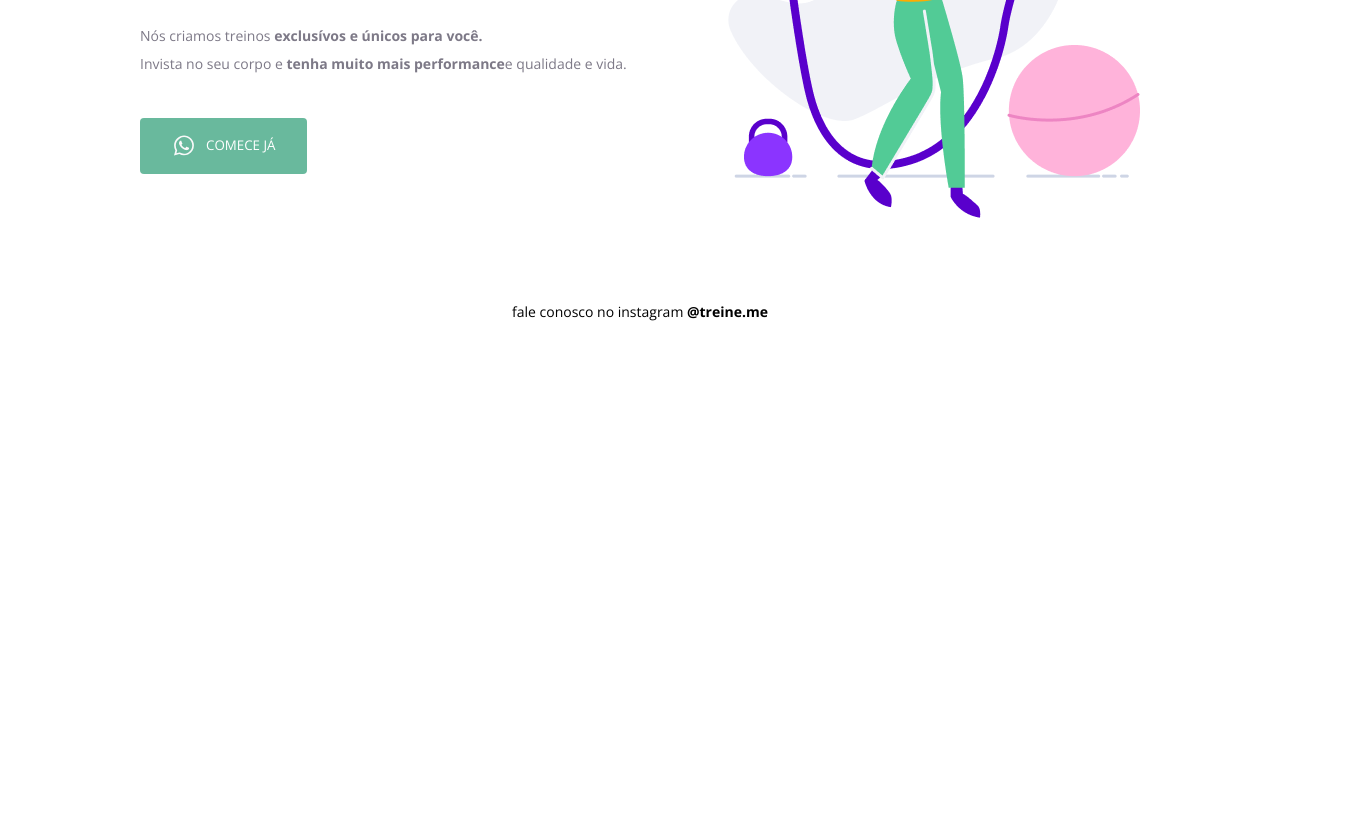
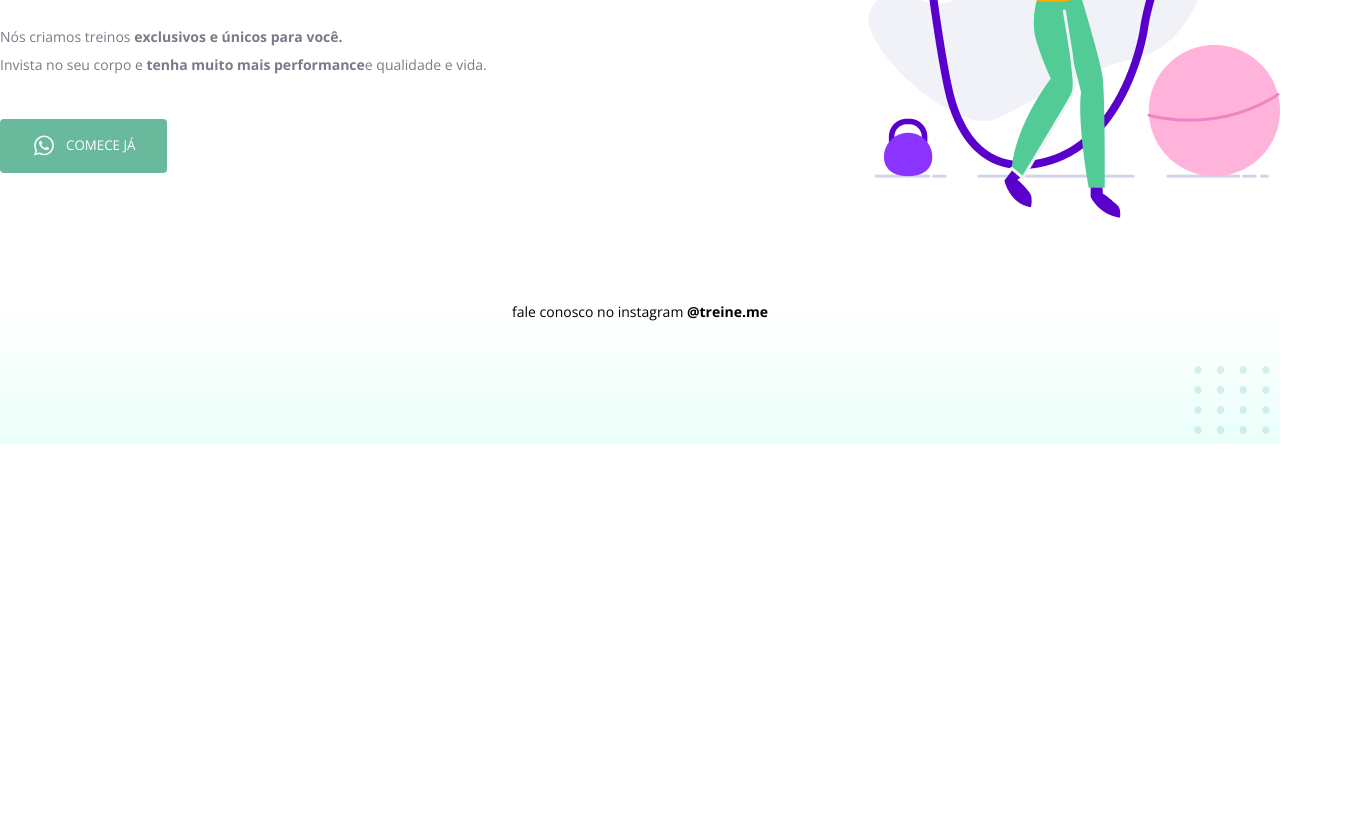
Before and after one commit to Matheussilva07/projeto02, a plain HTML site: page index.html in a window 1280 px wide. Shown: the part 356-1184 px from the top of the page, 1366 px wide, since content can reach past the window. After the commit the page ends 800 px from the top, so only its background shows below. Drawn offline with nearby package versions, Linux system fonts and the light colour scheme.

Commit message:
final adjustments

```diff
--- a/index.html
+++ b/index.html
@@ -32,7 +32,7 @@
 <h1>Treinos <span>exclusivos</span><br>
      para você!</h1>
 
-<p>Nós criamos treinos <strong><span>exclusívos</span> e únicos para você.</strong><br>
+<p>Nós criamos treinos <strong><span>exclusivos</span> e únicos para você.</strong><br>
    Invista no seu corpo e <strong> tenha muito mais performance</strong>e qualidade e vida.</p>
 
 
@@ -53,10 +53,10 @@ fale conosco no instagram <a href="https://instagram.com/treineme" target="_blan
 
  </footer>
 
+ <img id="balls" src="./img/balls-decoration (1).svg" alt="Bolinhas verdes no canto interior direito">
 
 </div>
 
-<img id="balls" src="./img/balls-decoration (1).svg" alt="Bolinhas verdes no canto interior direito">
 
 </body>
 </html>
--- a/style.css
+++ b/style.css
@@ -1,12 +1,16 @@
 body{
     margin: 0;
+    font-family: 'Open Sans', sans-serif;
+    background: linear-gradient(180deg, rgba(227, 255, 248, 0) 82.08%, rgba(227, 255, 248, 0.71) 100%);
 
-font-family: 'Open Sans', sans-serif;
+min-height: 100vh;
 
 }
-.page{ width: 1000px;
-border: 1px;
-margin: 65px auto 0 ;
+.page{ width: 1280px;
+    height: 720px;
+border: 1px ;
+margin: 0 auto;
+padding-top: 65px;
 
 
 }
@@ -49,10 +53,13 @@ ul li a{
     text-decoration: none;
     color: #1F1534;
 }
+ul li a{
+    opacity: 50%;
+}
 
 ul li a:hover{
 font-weight: bold;
-
+opacity: 1;
 }
 
 section p{ margin: 40px 0;
@@ -66,17 +73,19 @@ font-family: 'Open Sans', sans-serif;
 background:  #69B99D;
 color: white;
 border: #69B99D;
+
 display: inline-flex;
-height: 56px;
 padding: 14px 32px 15px 32px;
 justify-content: center;
 align-items: center;
 gap: 10px;
-border-radius: 4px ;
+border-radius: 4px;
+
+cursor: pointer; /* A seta do mouse se tornará uma maozinha quando passar por cima desse botão */
 }
 button:hover{
 transition: 0.2s;
-background: #439377;
+background: #509d82;
 
 }
 
@@ -97,6 +106,7 @@ main{
   justify-content: space-between; /*  ou eu poderia separar os elementos usando o "gap", mas o justify-content:space-between tb separa os elementos  */
 }
 #balls{
-  margin-left: 100%;
-margin-top: 100%;
+ position: fixed;
+ right: 0;
+ bottom: 0;
 }
```
